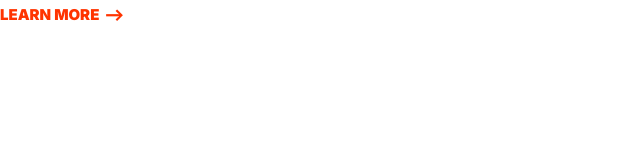
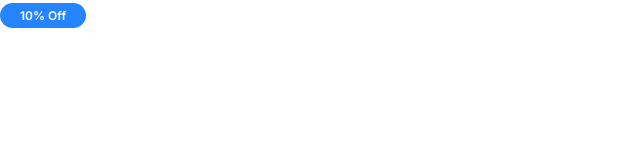
Before and after one commit to XlienTheCreator/Xlienify-Project, a plain HTML site: page index.html in a window 1280 px wide. Shown: the whole page, without its empty margins (0-640 px from the left). Drawn offline with Linux system fonts and the light colour scheme.

Commit message:
Creating the badge component.

```diff
--- a/css/styles.css
+++ b/css/styles.css
@@ -95,3 +95,36 @@ a {
     font-size: 1.5rem;
   }
 }
+
+/* BADGES */
+.badge {
+  border-radius: 20px;
+  font-size: 2rem;
+  font-weight: 600;
+  padding: 0.5rem 2rem;
+  white-space: nowrap;
+}
+
+.badge--primary {
+  background: var(--color-primary);
+  color: #ffffff;
+}
+
+.badge--secondary {
+  background: var(--color-secondary);
+  color: #ffffff;
+}
+
+.badge--small {
+  font-size: 1.6rem;
+}
+
+@media screen and (min-width: 1024px) {
+  .badge {
+    font-size: 1.5rem;
+  }
+
+  .badge--small {
+    font-size: 1.2rem;
+  }
+}
--- a/index.html
+++ b/index.html
@@ -6,7 +6,7 @@
     <link rel="preconnect" href="https://fonts.googleapis.com" />
     <link rel="preconnect" href="https://fonts.gstatic.com" crossorigin />
     <link
-      href="https://fonts.googleapis.com/css2?family=Inter:wght@400;900&display=swap"
+      href="https://fonts.googleapis.com/css2?family=Inter:wght@400;600;700&display=swap"
       rel="stylesheet"
     />
     <link rel="stylesheet" href="css/normalize.css" />
@@ -14,6 +14,6 @@
     <title>Xlienify Project</title>
   </head>
   <body>
-    <a href="#" class="link-arrow">Learn More</a>
+    <span class="badge badge--primary badge--small">10% Off</span>
   </body>
 </html>
```
Also changed, not shown: components/badges.html (added, +4 -0 lines).
